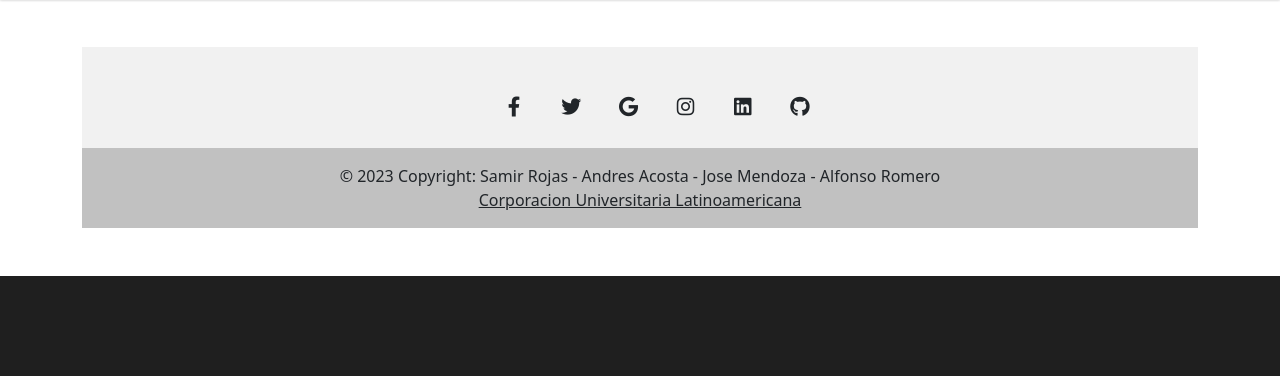
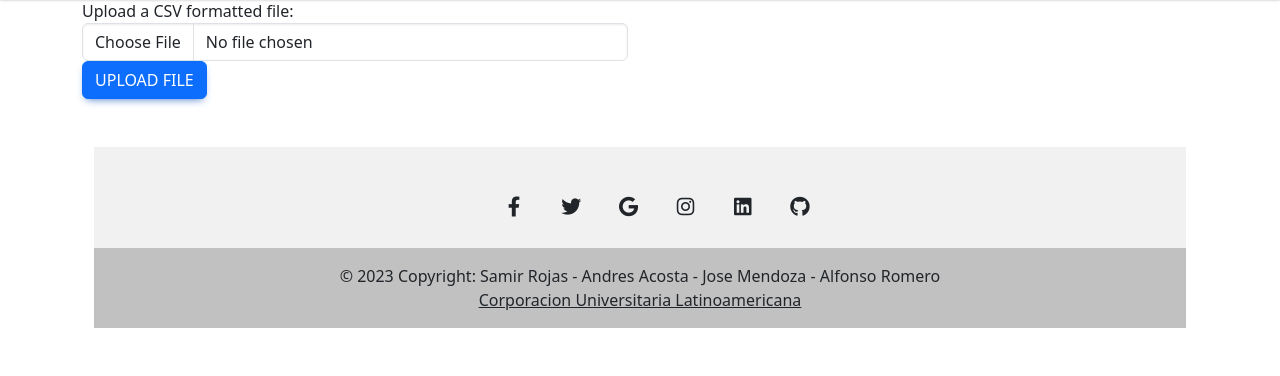
Before and after one commit to AndresAcosta05/Prediccion_IA, a Flask app: page /Prediccion in a window 1280 px wide. Shown: the part 790-1166 px from the top of the page. Before the commit the page ends 1066 px from the top, so only its background shows below. Run offline with Flask 3, Linux system fonts and the light colour scheme; the visitor is signed in with stand-in values (Sample User, id 1); some libraries are stand-ins or nearby versions.

Commit message:
toques finales

```diff
--- a/src/static/js/operaciones.js
+++ b/src/static/js/operaciones.js
@@ -225,14 +225,14 @@
                     <div class="modal-body">
                     <div class="form-group">
                     <label id = "title" for="exampleFormControlTextarea1">Escribe aqui tu mensaje</label>
-                    <form action=""  id="formulario2">
-                    <textarea class="form-control" id="textarea" rows="7"></textarea>
+                    <form action=""  id="lable">
+                    <textarea class="form-control" id="mensaje" rows="7"></textarea>
                     </form>
                   </div>
 
                     </div>
                     <div class="modal-footer">
-                        <button type="button" id = "btncorreo" class="btn btn-primary">Enviar mensaje</button>
+                        <button type="button" onclick = "send()" id = "btncorreo" class="btn btn-primary">Enviar mensaje</button>
                     </div>
                 </div>
             </div>
@@ -289,3 +289,41 @@
 
     }
 }
+
+async function send() {
+    let mensaje = document.getElementById("mensaje").value;
+    await fetch('http://127.0.0.1:5000/get_email_request')
+        .then(res => res.json())
+        .then(response => {
+            for (let x in response) {
+                console.log(response[x][0] + " : " + mensaje)
+
+            }
+
+        })
+}
+
+async function file(){
+    $('#submit-file').on("click",function(e){
+        e.preventDefault();
+        $('#files').parse({
+            config: {
+                delimiter: "auto",
+                complete: displayHTMLTable,
+            },
+            before: function(file, inputElem)
+            {
+                //console.log("Parsing file...", file);
+            },
+            error: function(err, file)
+            {
+                //console.log("ERROR:", err, file);
+            },
+            complete: function()
+            {
+                //console.log("Done with all files");
+            }
+        });
+    });
+
+}
--- a/src/templates/Prediccion.html
+++ b/src/templates/Prediccion.html
@@ -15,8 +15,25 @@
       </div>
     </div>
   </div>
+<div class="container">
+  <div class="row">
+    <div class="col-lg-6 col-md-6 col-sm-6">
+
+      <form class="form-inline">
+
+        <div class="form-group">
+          <label for="files">Upload a CSV formatted file:</label>
+          <input type="file" id="files" class="form-control" accept=".csv" required />
+        </div>
+
+        <div class="form-group">
+          <button type="submit" id="submit-file" class="btn btn-primary">Upload File</button>
+        </div>
+      </form>
+
+  </div>
+
 </div>
 
 
-
 {% endblock %}
--- a/src/templates/base.html
+++ b/src/templates/base.html
@@ -19,6 +19,7 @@
     <link href="{{url_for('static', filename='css/styles.css')}}" rel="stylesheet" />
     <script src="https://cdn.jsdelivr.net/npm/bootstrap@5.3.0-alpha3/dist/js/bootstrap.bundle.min.js" integrity="sha384-ENjdO4Dr2bkBIFxQpeoTz1HIcje39Wm4jDKdf19U8gI4ddQ3GYNS7NTKfAdVQSZe" crossorigin="anonymous"></script>
     <link href="https://cdn.jsdelivr.net/npm/bootstrap@5.3.0-alpha3/dist/css/bootstrap.min.css" rel="stylesheet" integrity="sha384-KK94CHFLLe+nY2dmCWGMq91rCGa5gtU4mk92HdvYe+M/SXH301p5ILy+dN9+nJOZ" crossorigin="anonymous">
+    <script src="https://ajax.googleapis.com/ajax/libs/jquery/2.1.3/jquery.min.js"></script> <script src="papaparse.min.js"></script>
 
 
     <title>Predictors</title>
@@ -43,13 +44,15 @@
 
 
             .navbar .nav-link {
-                color:white !important;
+                color:rgb(91, 126, 253) !important;
                 background-color: transparent !important;
 
             }
+
+
         </style>
         <!-- Navbar -->
-        <nav id="menu" class="navbar navbar-expand-lg navbar-dark shadow-5-strong" style="z-index: 2000;">
+        <nav id="menu" class="navbar navbar-expand-lg navbar-light" style="z-index: 2000;">
             <div class="container-fluid">
                 <a class="navbar-brand nav-link" href="/">
                     <strong>Predictors</strong>
```
Also changed, not shown: src/templates/Contactenos.html (+0 -8 lines).
